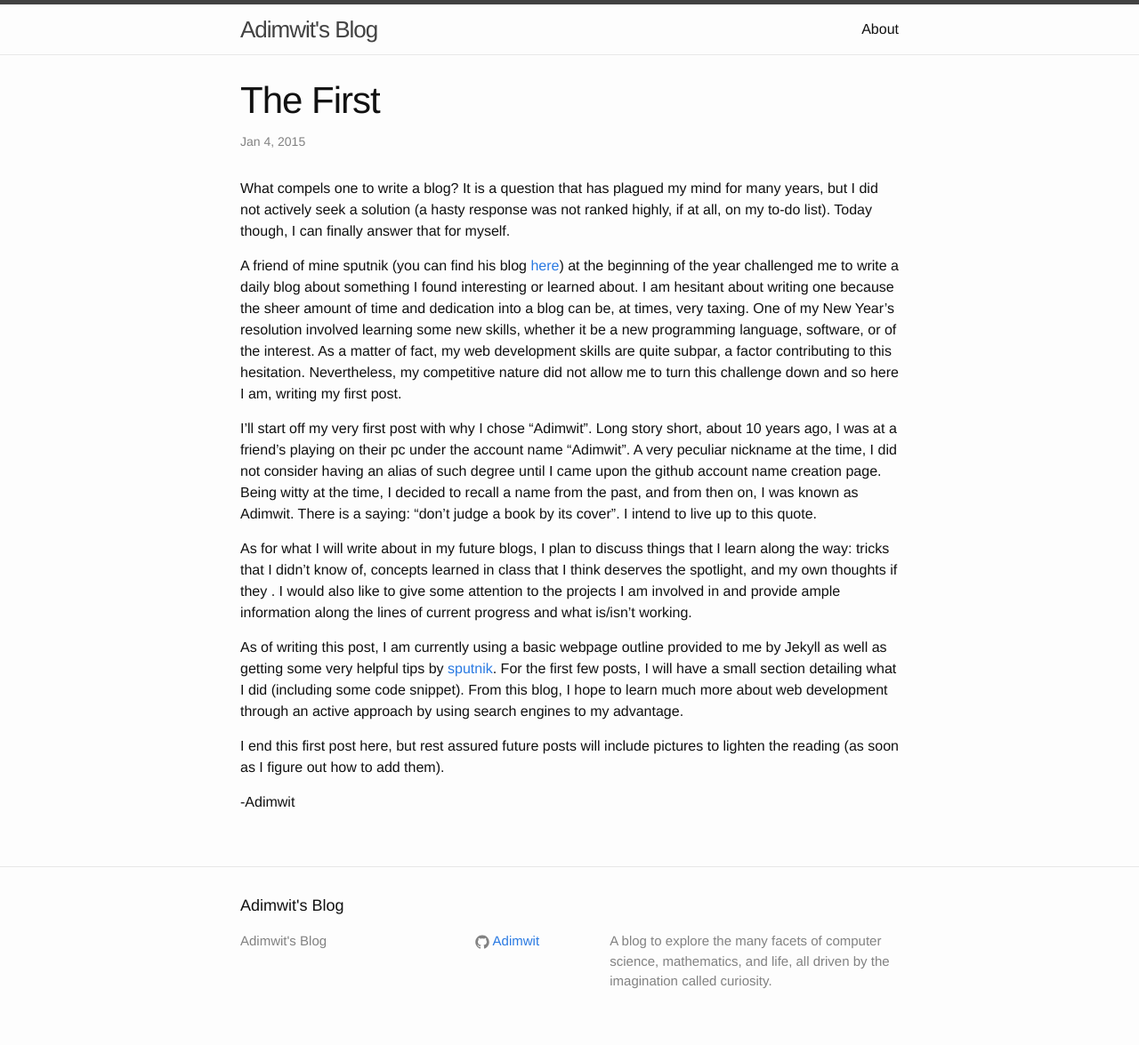
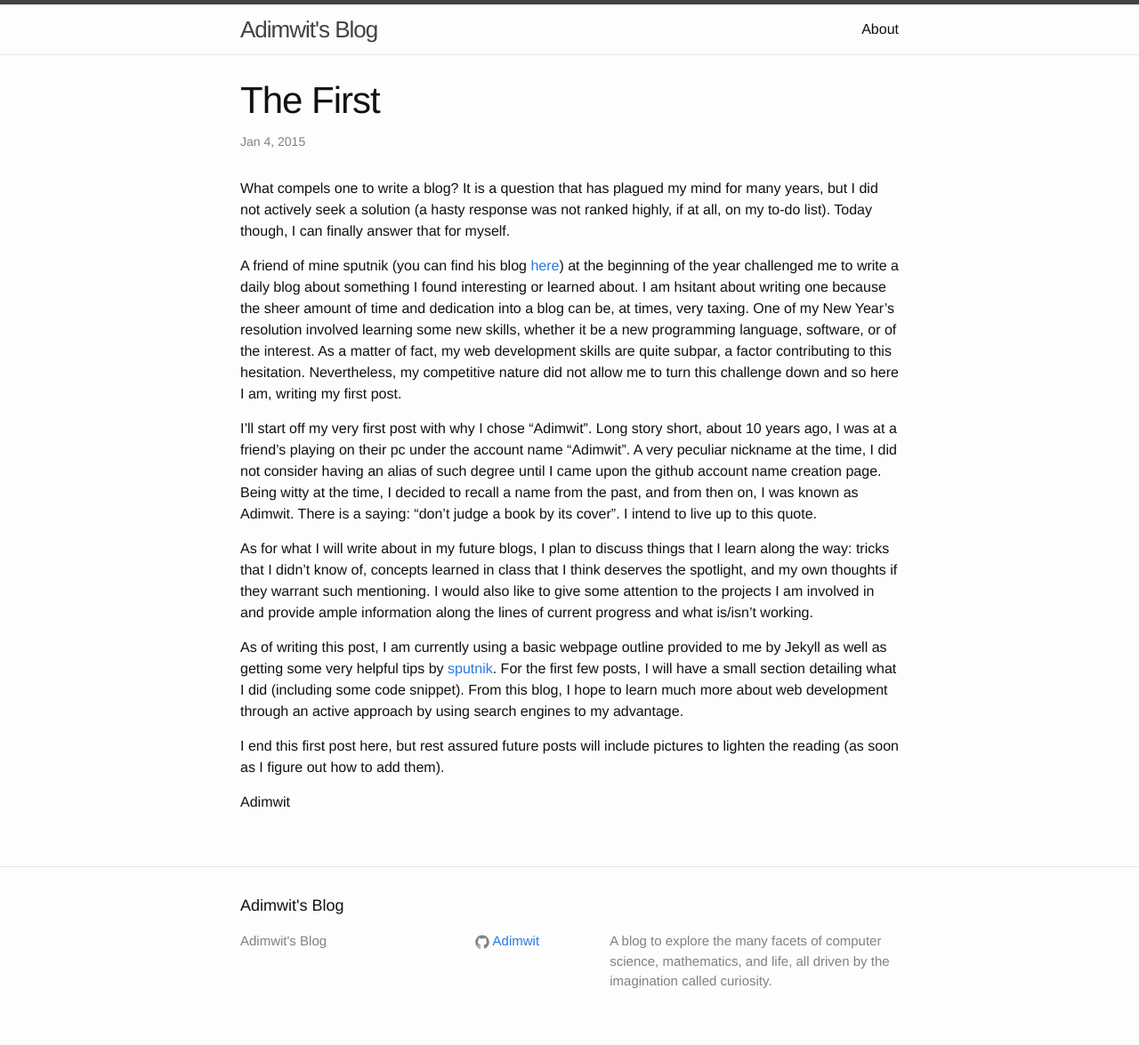
Before and after one commit to Adimwit/Adimwit.github.io, a Jekyll site: the page built from _posts/2015-01-04-First-Post.markdown, in a window 1280 px wide. Shown: the whole page at 89% size. Built offline with Jekyll 4.4.1, drawn with Linux system fonts in a browser that asks for light colours.

Commit message:
added about page, edited mistakes on first post

```diff
--- a/_posts/2015-01-04-First-Post.markdown
+++ b/_posts/2015-01-04-First-Post.markdown
@@ -6,16 +6,16 @@
 ---
 What compels one to write a blog? It is a question that has plagued my mind for many years, but I did not actively seek a solution (a hasty response was not ranked highly, if at all, on my to-do list). Today though, I can finally answer that for myself.
 
-A friend of mine sputnik (you can find his blog [here][friend]) at the beginning of the year challenged me to write a daily blog about something I found interesting or learned about. I am hesitant about writing one because the sheer amount of time and dedication into a blog can be, at times, very taxing. One of my New Year's resolution involved learning some new skills, whether it be a new programming language, software, or of the interest. As a matter of fact, my web development skills are quite subpar, a factor contributing to this hesitation. Nevertheless, my competitive nature did not allow me to turn this challenge down and so here I am, writing my first post.
+A friend of mine sputnik (you can find his blog [here][friend]) at the beginning of the year challenged me to write a daily blog about something I found interesting or learned about. I am hsitant about writing one because the sheer amount of time and dedication into a blog can be, at times, very taxing. One of my New Year's resolution involved learning some new skills, whether it be a new programming language, software, or of the interest. As a matter of fact, my web development skills are quite subpar, a factor contributing to this hesitation. Nevertheless, my competitive nature did not allow me to turn this challenge down and so here I am, writing my first post.
 
 I'll start off my very first post with why I chose "Adimwit". Long story short, about 10 years ago, I was at a friend's playing on their pc under the account name "Adimwit". A very peculiar nickname at the time, I did not consider having an alias of such degree until I came upon the github account name creation page. Being witty at the time, I decided to recall a name from the past, and from then on, I was known as Adimwit. There is a saying: "don't judge a book by its cover". I intend to live up to this quote.
 
-As for what I will write about in my future blogs, I plan to discuss things that I learn along the way: tricks that I didn't know of, concepts learned in class that I think deserves the spotlight, and my own thoughts if they . I would also like to give some attention to the projects I am involved in and provide ample information along the lines of current progress and what is/isn't working.
+As for what I will write about in my future blogs, I plan to discuss things that I learn along the way: tricks that I didn't know of, concepts learned in class that I think deserves the spotlight, and my own thoughts if they warrant such mentioning. I would also like to give some attention to the projects I am involved in and provide ample information along the lines of current progress and what is/isn't working.
 
 As of writing this post, I am currently using a basic webpage outline provided to me by Jekyll as well as getting some very helpful tips by [sputnik][friend]. For the first few posts, I will have a small section detailing what I did (including some code snippet). From this blog, I hope to learn much more about web development through an active approach by using search engines to my advantage.
 
 I end this first post here, but rest assured future posts will include pictures to lighten the reading (as soon as I figure out how to add them).
 
--Adimwit
+Adimwit
 
-[friend]:		http://hellosputnik.github.io
+[friend]:		http://hellosputnik.github.ioe
```
Also changed, not shown: about.md (+2 -4 lines).
